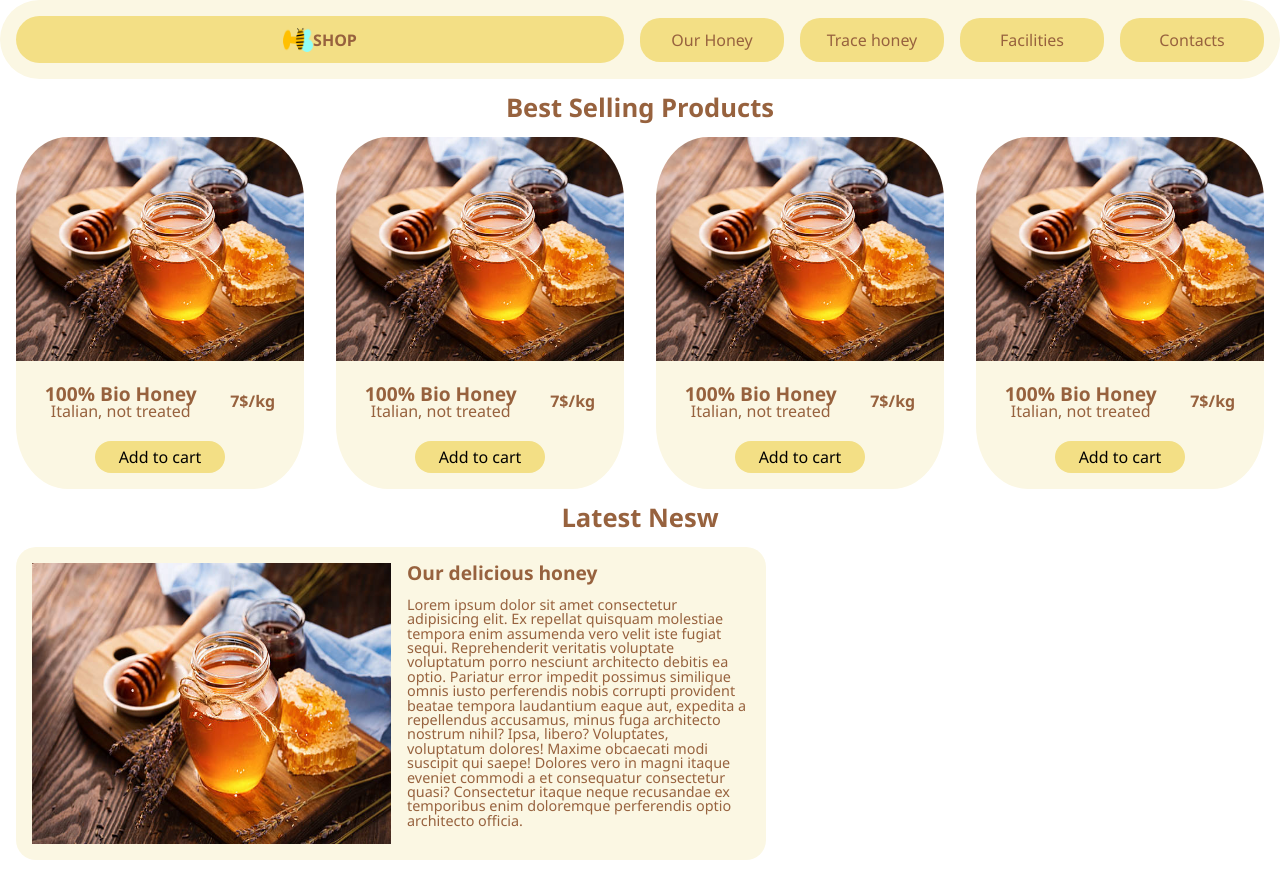
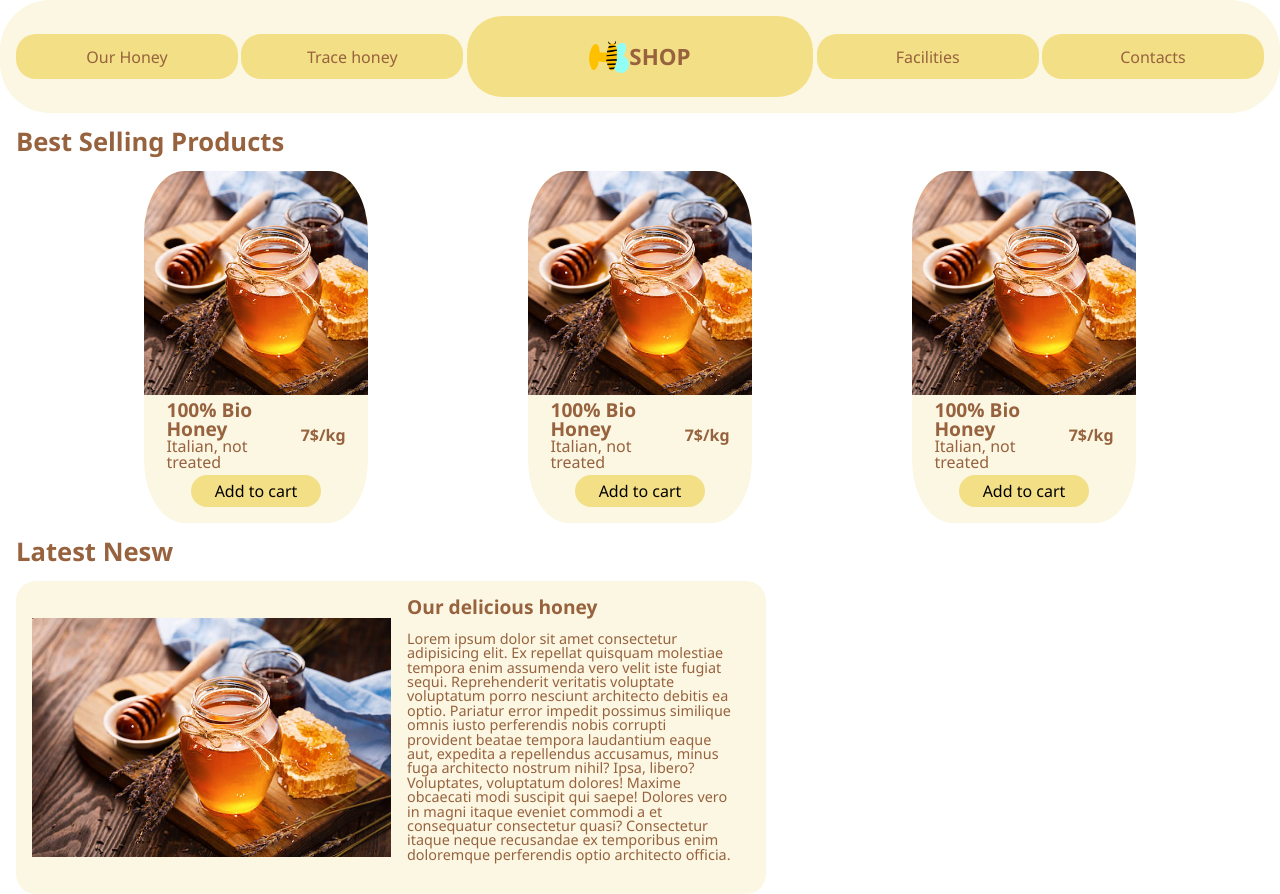
Before and after one commit to CristianMartu/fs0224-U2-W1-D3, a plain HTML site: page honey-index.html in a window 1280 px wide. Before the commit the page ends 860 px from the top, so only its background shows below. Drawn offline with Linux system fonts and the light colour scheme.

Commit message:
tablet-layout

```diff
--- a/assets/style-index.css
+++ b/assets/style-index.css
@@ -41,7 +41,7 @@ body {
   overflow: hidden;
 }
 #logo {
-  width: 30px;
+  width: 40px;
 }
 
 button {
@@ -67,6 +67,7 @@ button {
 }
 img {
   width: -webkit-fill-available;
+  max-width: 450px;
 }
 .flex-row {
   display: flex;
@@ -76,17 +77,19 @@ img {
   display: flex;
   justify-content: center;
   order: -1;
-  flex-basis: content;
-  padding-inline: 3rem;
   border-radius: 35px;
-  flex-grow: 1;
+  width: 100%;
+  padding-block: 1.5rem;
+}
+.navbar button:nth-of-type(3) p {
+  font-size: 1.4rem;
 }
 
 .navbar {
   /* width: 50rem; */
   width: 100%;
   flex-wrap: wrap;
-  justify-content: space-around;
+  justify-content: space-evenly;
   align-items: center;
   background-color: #fbf7e3;
   border-radius: 50px;
@@ -95,9 +98,9 @@ img {
 }
 .navbar button {
   padding: 0.7rem 1rem;
-  width: 9rem;
+  width: 32%;
+  min-width: 118px;
   color: inherit;
-  flex-grow: 0;
 }
 article {
   min-width: 250px;
@@ -107,14 +110,36 @@ article {
   background-color: #fbf7e3;
   border-radius: 20px;
   flex-direction: column-reverse;
+  align-items: center;
 }
 
 article div {
   font-size: 0.9rem;
-  padding-left: 1rem;
+  padding-inline: 1rem;
+  max-width: 450px;
+}
+@media screen and (min-width: 576px) {
+  .navbar {
+    flex-wrap: nowrap;
+    gap: 0.2rem;
+  }
+  .navbar button:nth-last-of-type(3) {
+    order: 0;
+    width: 50%;
+  }
+  .navbar button {
+    min-width: 90px;
+    padding: 0.7rem 0;
+  }
+  .card {
+    width: 16rem;
+  }
 }
 
 @media screen and (min-width: 769px) {
+  .text-center {
+    text-align: start;
+  }
   article {
     width: 750px;
     flex-direction: row;
@@ -124,6 +149,12 @@ article div {
   }
   img {
     width: 50%;
+  }
+  .card {
+    width: 14rem;
+  }
+  .card:last-of-type {
+    display: none;
   }
 }
 
```
